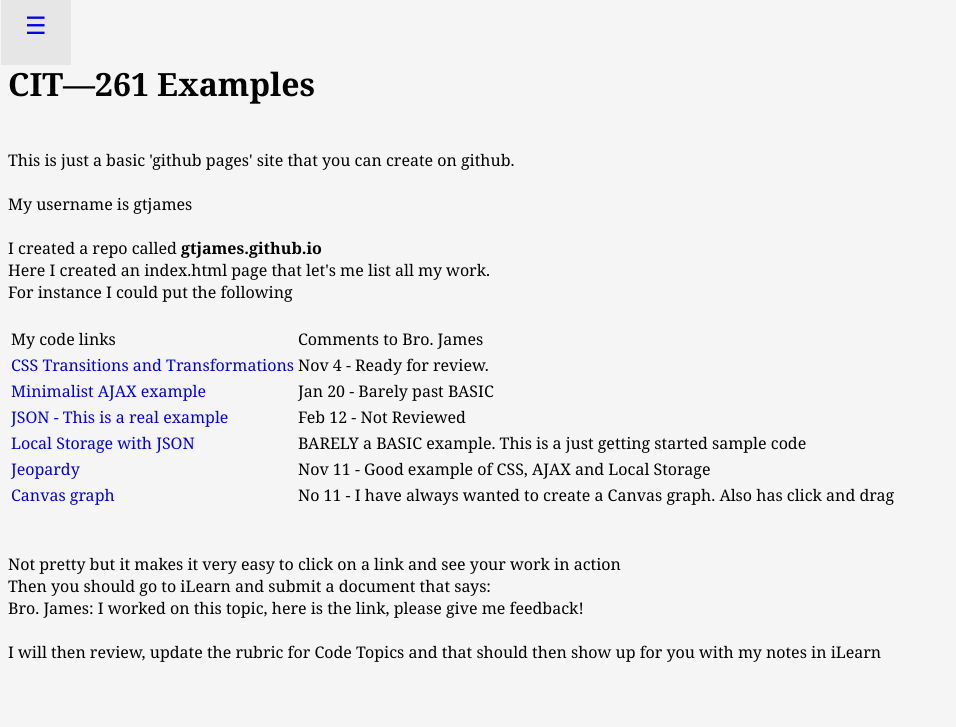
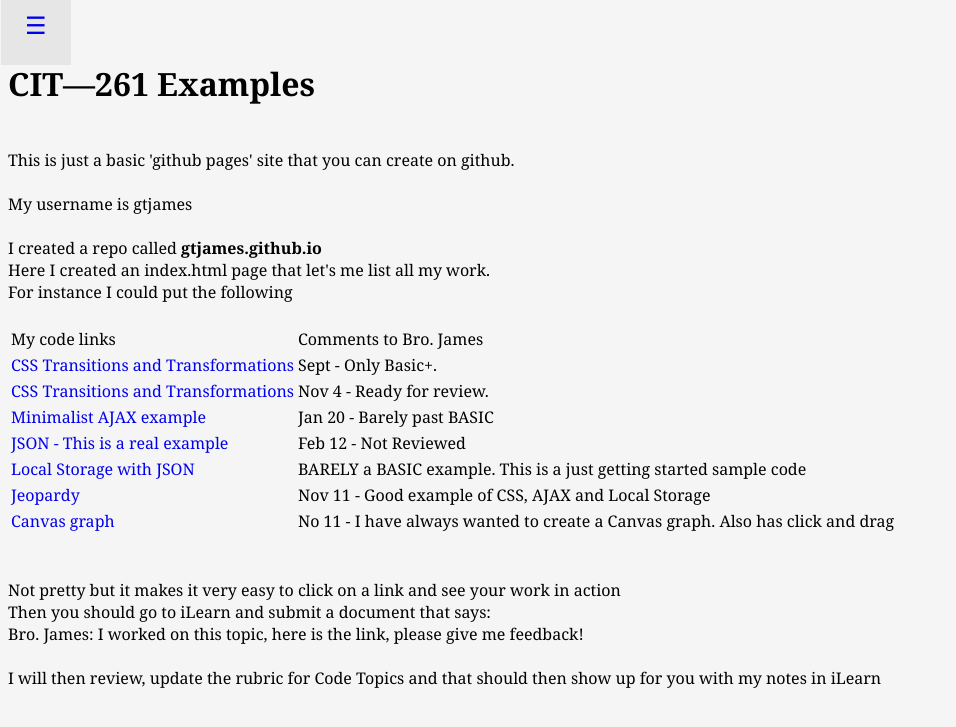
Before and after one commit to gtjames/gtjames.github.io, a Jekyll site: the page built from index.html, in a window 1280 px wide. Shown: the top 727 px of the page, without its empty margins (0-956 px from the left). Built offline with Jekyll 4.4.1, drawn with Linux system fonts in a browser that asks for light colours.

Commit message:
Update index.html

```diff
--- a/index.html
+++ b/index.html
@@ -23,6 +23,7 @@
   For instance I could put the following<br><br>
   <table>
     <tr><td>My code links</td><td>Comments to Bro. James</td></tr>
+    <tr><td><a href="{{ site.github.url }}/Transitions.html">CSS Transitions and Transformations</a></td><td>Sept - Only Basic+.</td></tr>
     <tr><td><a href="{{ site.github.url }}/AJAX/AjaxTable.html">CSS Transitions and Transformations</a></td><td>Nov 4 - Ready for review.</td></tr>
     <tr><td><a href="{{ site.github.url }}/AJAX/tinyAJAX.html">Minimalist AJAX example</a></td><td>Jan 20 - Barely past BASIC</td></tr>
     <tr><td><a href="{{ site.github.url }}/JSON/json.html.html">JSON - This is a real example</a></td><td>Feb 12 - Not Reviewed</td></tr>
```
